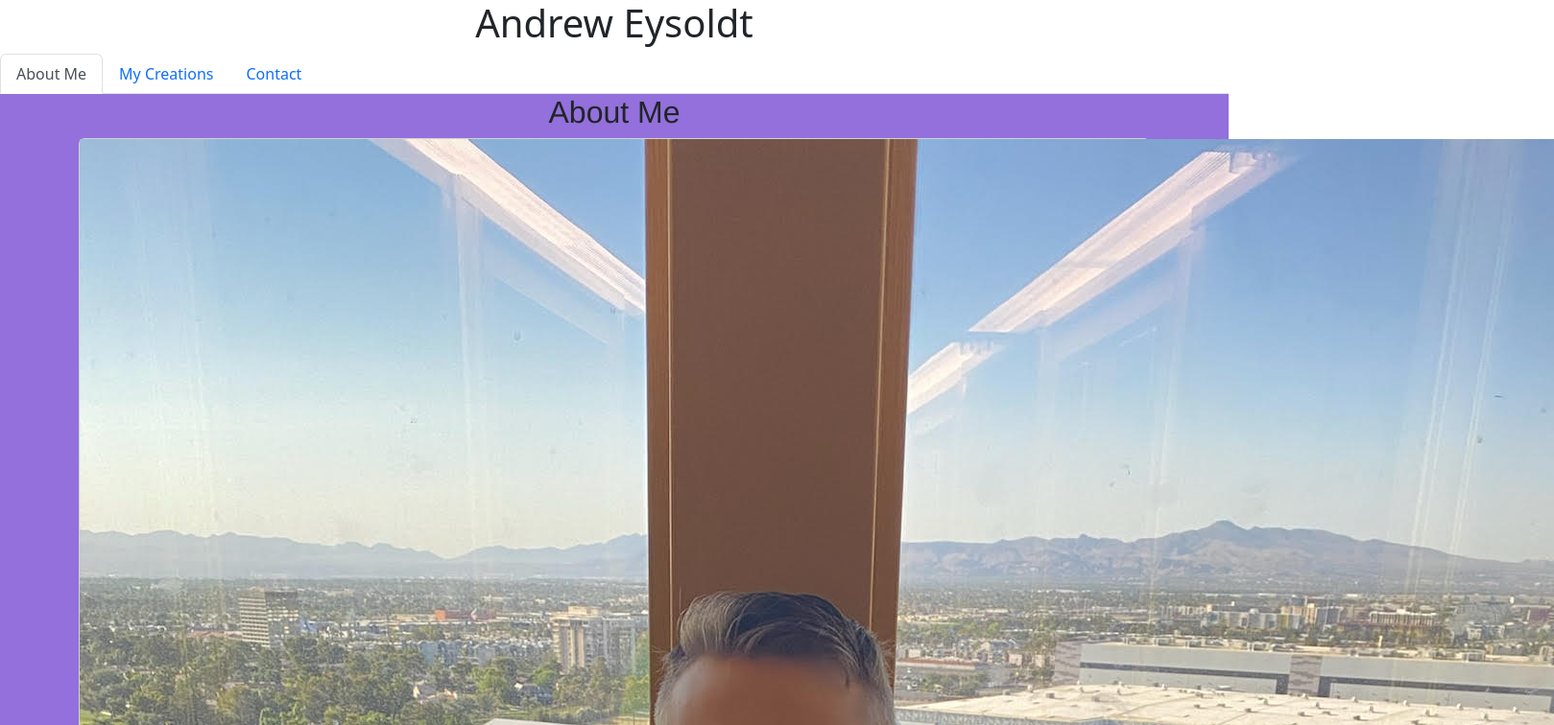
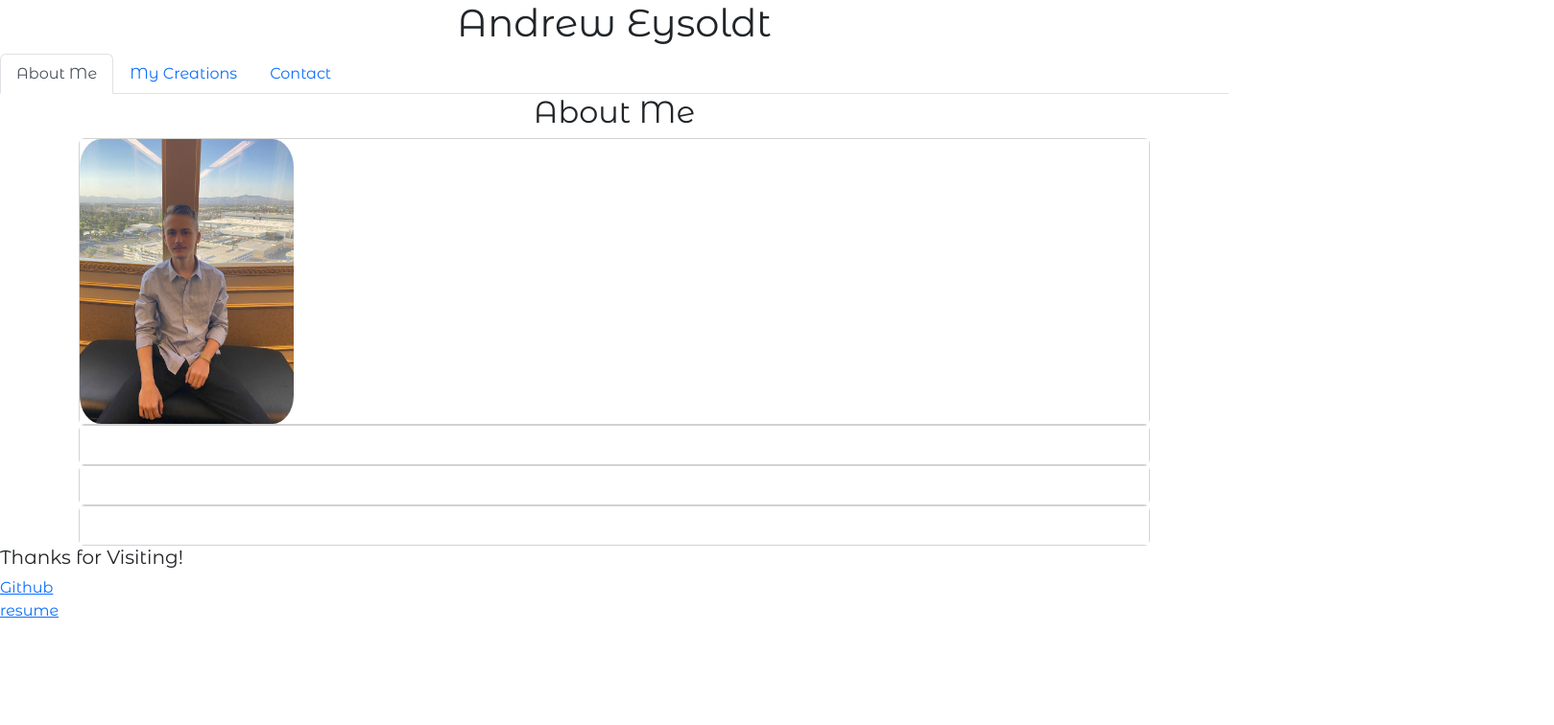
Before and after one commit to Pogga1/Andrew-react, a React (Create React App) app: page / in a window 1280 px wide. Shown: the top 756 px of the page at 96% size, 1619 px wide, since content can reach past the window. Built offline with nearby package versions, Linux system fonts and the light colour scheme.

Commit message:
added styling to pages and added some links

```diff
--- a/public/index.html
+++ b/public/index.html
@@ -10,6 +10,9 @@
       content="Web site created using create-react-app"
     />
     <link rel="apple-touch-icon" href="%PUBLIC_URL%/logo192.png" />
+    <link rel="preconnect" href="https://fonts.googleapis.com">
+    <link rel="preconnect" href="https://fonts.gstatic.com" crossorigin>
+    <link href="https://fonts.googleapis.com/css2?family=Montserrat+Alternates&family=Rajdhani:wght@400;500&display=swap" rel="stylesheet">
     <!--
       manifest.json provides metadata used when your web app is installed on a
       user's mobile device or desktop. See https://developers.google.com/web/fundamentals/web-app-manifest/
--- a/src/components/AboutMe/AboutMe.css
+++ b/src/components/AboutMe/AboutMe.css
@@ -1,8 +1,14 @@
 .AboutMe {
-background-color: #9370DB;
-font-family: 'Franklin Gothic Medium', 'Arial Narrow', Arial, sans-serif;
+background-color: #ffffff;
+font-family: 'Montserrat Alternates', sans-serif;
 }
 h2 {
     display: flex;
     justify-content: center;
 }
+img{
+    height: auto;
+    width: 20%;
+    border-radius: 10% ;
+    align-items: center;
+}
--- /dev/null
+++ b/src/components/Footer/Footer.css
@@ -0,0 +1,4 @@
+*{
+background-color: #ffffff;
+font-family: 'Montserrat Alternates', sans-serif;
+}
--- a/src/components/Footer/index.js
+++ b/src/components/Footer/index.js
@@ -1,5 +1,5 @@
 import React from 'react';
-
+import './Footer.css'
 
 function Footer() {
 
@@ -9,7 +9,7 @@ function Footer() {
         <h5> Thanks for Visiting!</h5>
       </div>
       <div>
-      <a href="https://github.com/Pogga1">Github</a>
+      <a href="https://github.com/Pogga1" target='_blank'>Github</a>
       </div>
       <div>
       <a href="resume">resume</a>
--- a/src/components/MyCreations/index.js
+++ b/src/components/MyCreations/index.js
@@ -11,7 +11,7 @@ function Projects() {
     <div className='container portfolioPgContainer'>
       <div className="card col-md-6 portofolio-img-container">
         <div className="card-body ">
-          <a href='' className='link'>
+          <a href='https://github.com/Dustinm5Oly/WingMan' target='_blank' className='link'>
             <img src={Wingman} alt="wingman" className=''></img>
           </a>
           <p className='caption'>Wingman</p>
@@ -19,7 +19,7 @@ function Projects() {
       </div>
       <div className="card col-md-6 portofolio-img-container">
         <div className="card-body">
-          <a href='' className='link'>
+          <a href='https://github.com/Pogga1/Team-Profile-Gen' target='_blank' className='link'>
             <img src={TeamProfileGenerator} alt="Team Profile Generator" className=''></img>
           </a>
           <p className='caption'>Team Profile Generator</p>
@@ -29,7 +29,7 @@ function Projects() {
     <div className='container portfolioPgContainer'>
       <div className="card col-md-6 portofolio-img-container">
         <div className="card-body">
-          <a href='' className='link'>
+          <a href='https://github.com/Pogga1/Note-Taker' target='_blank'  className='link'>
             <img src={NoteTaker} alt="Note Taker" className=''></img>
           </a>
           <p className='caption'>NoteTaker</p>
@@ -37,7 +37,7 @@ function Projects() {
       </div>
       <div className="card col-md-6 portofolio-img-container">
         <div className="card-body">
-          <a href='' className='link'>
+          <a href='https://pogga1.github.io/Calendar-Scheduler/' target='_blank' className='link'>
             <img src={WorkDayScheduler} alt="Work Day Scheduler" className=''></img>
           </a>
           <p className='caption'>Work Day Scheduler</p>
```
